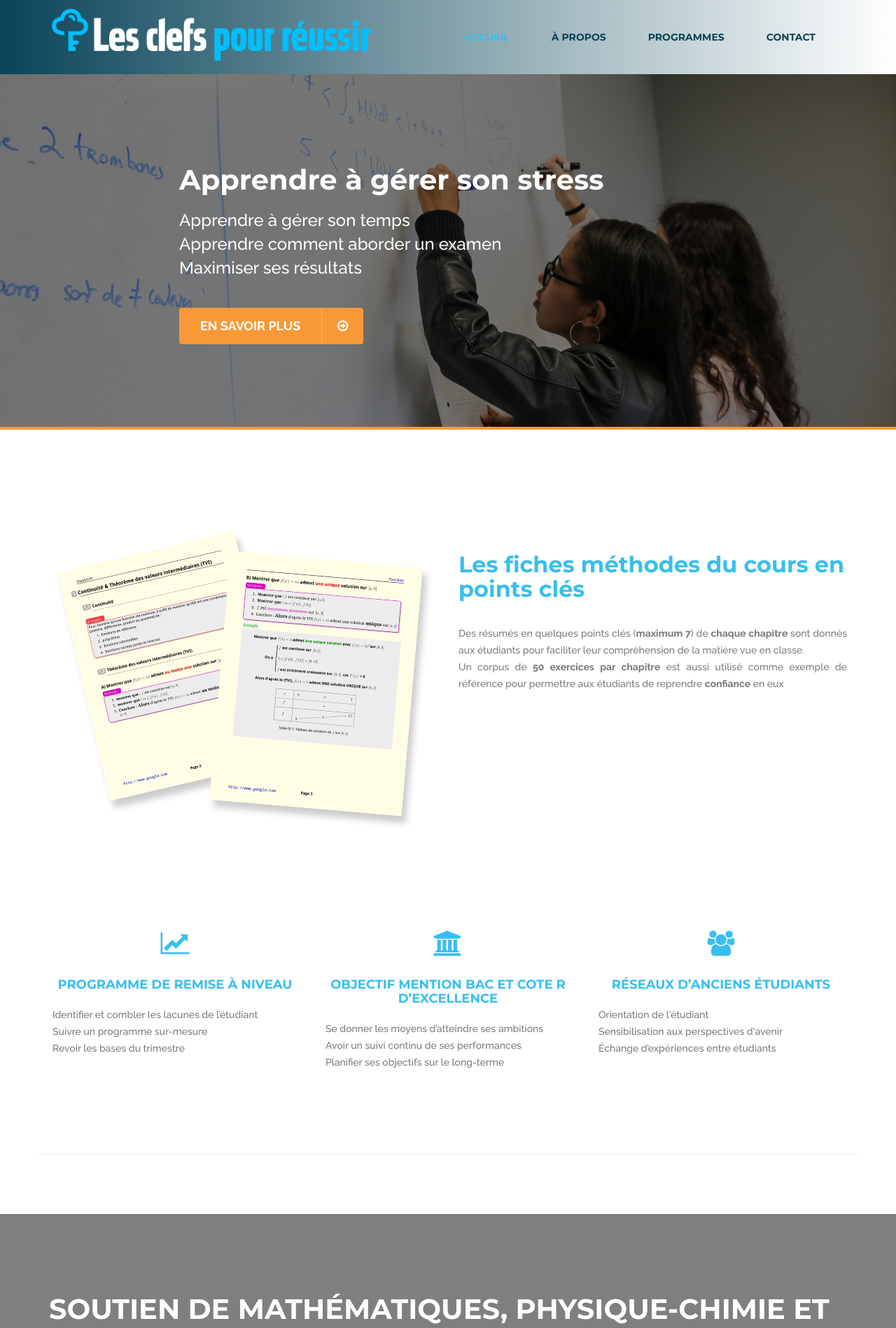
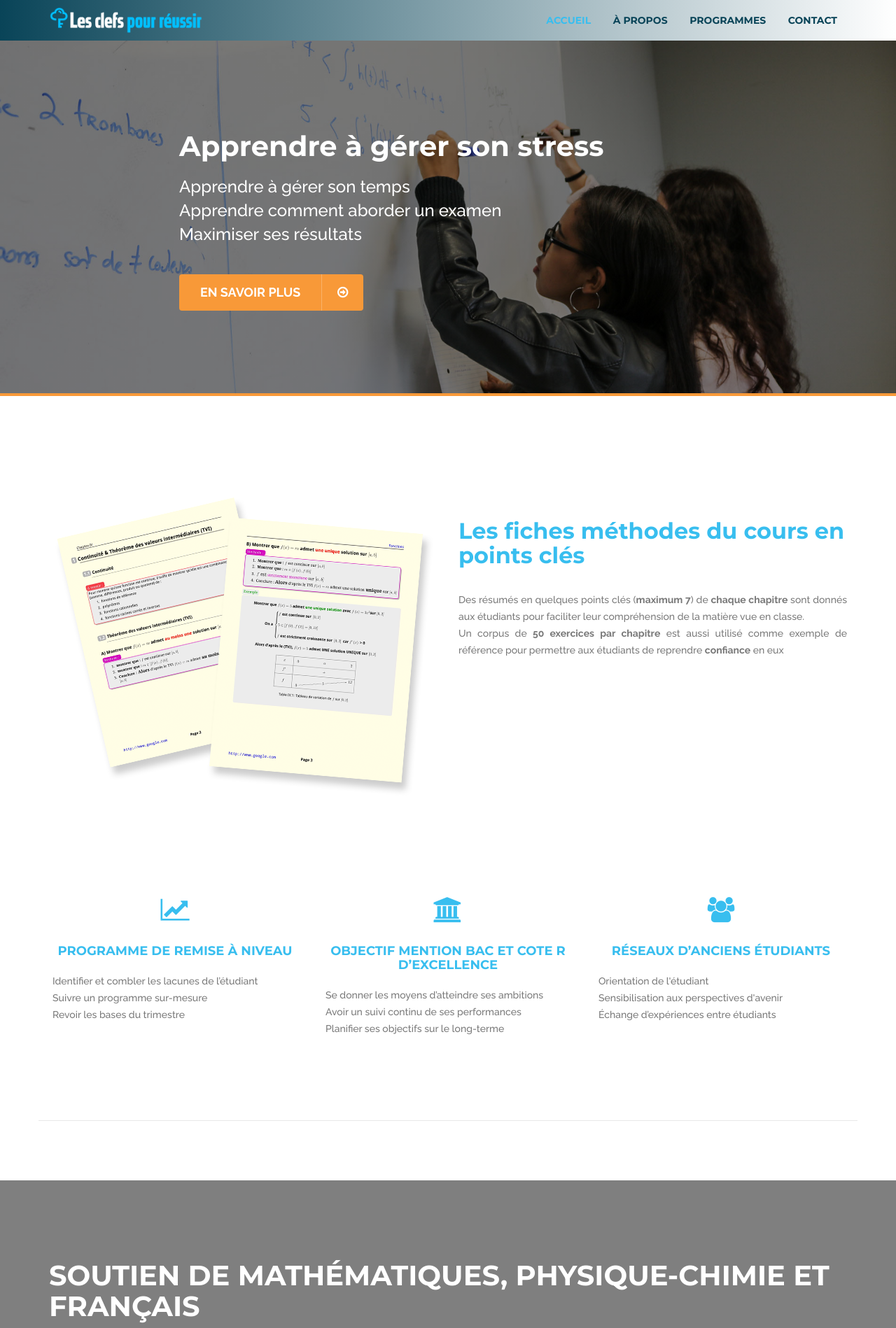
Before and after one commit to bkingg/les-clefs-pour-reussir, a Jekyll site: the page built from index.html, in a window 1280 px wide. Shown: the top 1898 px of the page at 70% size. Built offline with Jekyll 4.4.1, drawn with Linux system fonts in a browser that asks for light colours; some web fonts are replaced.

Commit message:
Fix main manu

```diff
--- a/_includes/main-menu.html
+++ b/_includes/main-menu.html
@@ -2,16 +2,14 @@
 <!-- Navigation Html
 =================== -->
 <div class="main-menu">
-    <div class="container">
-        <div class="row">
-            <div class="col-md-12">
-                <div class="logo">
+    <div class="main-menu-wrapper container">
+        <button type="button" class="menu-mobile">Menu</button>
+        <div class="main-menu__logo">
             <a href="/index.html">
                 <img class="img-responsive" src="{{ site.data.info.logo }}" alt="{{ site.title }}">
             </a>
         </div>
-                <div class="menu-container">
-                    <div class="menu">
+        <div class="main-menu__nav">
             <ul class="main-ul">
                 {% for link in site.data.menus.menu-principal.links %}
                     {% assign link_handle = link.title | slugify %}
@@ -21,6 +19,3 @@
         </div>
     </div>
 </div>
-        </div>
-    </div>
-</div>
--- a/_sass/_main.scss
+++ b/_sass/_main.scss
@@ -450,8 +450,6 @@
     display: block; }
   .menu-dropdown-icon:before {
     display: block; }
-  .menu > ul {
-    display: none; }
     .menu > ul > li {
       width: 100%;
       float: none;
@@ -478,26 +476,24 @@
     display: block; } }
 
 /* Coustom style */
-.logo {
-  text-align: center;
-  padding: 20px 0;
-  z-index: 11;
-  position: relative; }
-  .logo img {
-    margin: 0 auto; }
 
 .menu-container {
   width: 100%; }
 
 .menu-mobile {
-  padding: 15px 60px 15px 10px;
+  padding: 15px;
+  background: transparent;
+  appearance: none;
+  -webkit-appearance: none;
+  border: none;
+  outline: none;
   text-indent: -99999px; }
   .menu-mobile:after {
     float: left;
     text-indent: 0px;
     -webkit-transform: translateY(0);
             transform: translateY(0);
-    color: #393939; }
+    color: $white; }
 
 .menu-container {
   position: relative;
@@ -3280,14 +3276,10 @@
       top: -24px; }
   .main-menu {
     padding: 10px 0; }
-  .logo {
-    float: left; }
   ul.main-ul {
-    width: auto;
-    margin-right: 15px;
-    padding-left: 28%; }
+    width: auto; }
     ul.main-ul li a {
-      padding: 31px 20px; }
+      padding: 20px 15px; }
     ul.main-ul li ul {
       box-shadow: rgba(239, 239, 239, 0.568627) 0px 1px 0px 1px;
       margin-top: 10px; }
@@ -3644,8 +3636,6 @@
     margin-top: 5px; }
   .newsletter {
     padding: 0 0 80px; }
-  ul.main-ul {
-    padding-left: 30%; }
     ul.main-ul li a {
       padding: 31px 30px; }
   .overlay a {
--- a/css/styles.scss
+++ b/css/styles.scss
@@ -23,34 +23,96 @@
 @import 'main';
 
 
-// Custom Styles
-ul.main-ul{
-    float: right;
-    > li > a{
-        font-weight: bold;
-    }
-}
-
-.logo{
-    padding: 0;
-    img{
-        max-height: 80px;
-        width: auto;
-    }
-}
-
-
-.main-menu{
+.main-menu {
     /* Permalink - use to edit and share this gradient: http://colorzilla.com/gradient-editor/#094458+0,ffffff+100 */
     background: rgb(9,68,88); /* Old browsers */
     background: -moz-linear-gradient(left, rgba(9,68,88,1) 0%, rgba(255,255,255,1) 100%); /* FF3.6-15 */
     background: -webkit-linear-gradient(left, rgba(9,68,88,1) 0%,rgba(255,255,255,1) 100%); /* Chrome10-25,Safari5.1-6 */
     background: linear-gradient(to right, rgba(9,68,88,1) 0%,rgba(255,255,255,1) 100%); /* W3C, IE10+, FF16+, Chrome26+, Opera12+, Safari7+ */
     filter: "progid:DXImageTransform.Microsoft.gradient( startColorstr='#094458', endColorstr='#ffffff',GradientType=1)"; /* IE6-9 */
-    ul.main-ul{
-        padding-left: 0;
-        a{
-            color: rgba(9,68,88,1);
+    .main-menu-wrapper {
+        position: relative;
+        display: flex;
+        align-items: center;
+        justify-content: space-between;
+
+        @media only screen and (max-width: 958px) {
+            display: table;
+            width: 100%;
+            height: 80px;
+            > * {
+                display: table-cell;
+                vertical-align: middle;
+                height: 80px;
+            }
+        }
+    }
+    .menu-mobile {
+        position: absolute;
+        top: 0;
+        left: 0;
+        z-index: 1;
+        @media only screen and (min-width: 959px) {
+            display: none;
+        }
+    }
+    .main-menu__logo {
+        text-align: center;
+        width: 100%;
+        @media only screen and (min-width: 959px) {
+            width: 220px;
+        }
+        img {
+            width: 100%;
+            width: 220px;
+            margin: 0 auto;
+        }
+    }
+    .main-menu__nav {
+        padding-left: 30px;
+        text-align: right;
+        flex: 1;
+        @media only screen and (max-width: 958px) {
+            display: none;
+            padding-left: 0;
+            &.show-on-mobile {
+                display: block;
+                position: absolute;
+                top: 100%;
+                left: 0;
+                right: 0;
+                width: 100%;
+
+                ul {
+                    background-color: $white;
+                    width: 100%;
+                    li {
+                        display: block;
+                    }
+                    a {
+                        color: $color-brand;
+                        display: block;
+                        &:hover,
+                        &:active,
+                        &:focus {
+                            color: #094458;
+                        }
+                    }
+                }
+            }
+        }
+        ul {
+            float: right;
+            text-align: right;
+            margin: 0;
+            li {
+                display: inline-block;
+            }
+            a {
+                font-weight: bold;
+                color: #094458;
+                padding: 20px 14px;
+            }
         }
     }
 }
@@ -406,30 +468,6 @@
         + *{
             padding-top: 80px;
         }
-        a{
-            color: white !important;
-        }
-    }
-    .menu-mobile {
-        padding: 28px 15px;
-        &:after{
-            color: white;
-        }
-    }
-    .menu-container{
-        left: 0;
-        margin: 0;
-    }
-    .logo{
-        position: absolute;
-        z-index: 1;
-        left: 50px;
-        right: 50px;
-        height: 100%;
-        margin: 0 auto;
-        img{
-            max-height: 80px;
-        }
     }
 
     .breadcum {
--- a/js/script.js
+++ b/js/script.js
@@ -80,8 +80,6 @@
     $('.menu > ul > li > ul:not(:has(ul))').addClass('normal-sub');
     //Checks if drodown menu's li elements have anothere level (ul), if not the dropdown is shown as regular dropdown, not a mega menu (thanks Luka Kladaric)
 
-    $('.menu > ul').before('<a href=\"#\" class=\"menu-mobile\">Menu</a>');
-
     //Adds menu-mobile class (for mobile toggle menu) before the normal menu
     //Mobile menu is hidden if width is more then 959px, but normal menu is displayed
     //Normal menu is hidden if width is below 959px, and jquery adds mobile menu
@@ -110,7 +108,7 @@
 
     $('.menu-mobile').on('click',function (e) {
         e.preventDefault();
-        $('.menu > ul').toggleClass('show-on-mobile');
+        $('.main-menu__nav').toggleClass('show-on-mobile');
     });
     //when clicked on mobile-menu, normal menu is shown as a list, classic rwd menu story (thanks mwl from stackoverflow)
 
```
Lines whose indentation alone changed are shown as unchanged.
